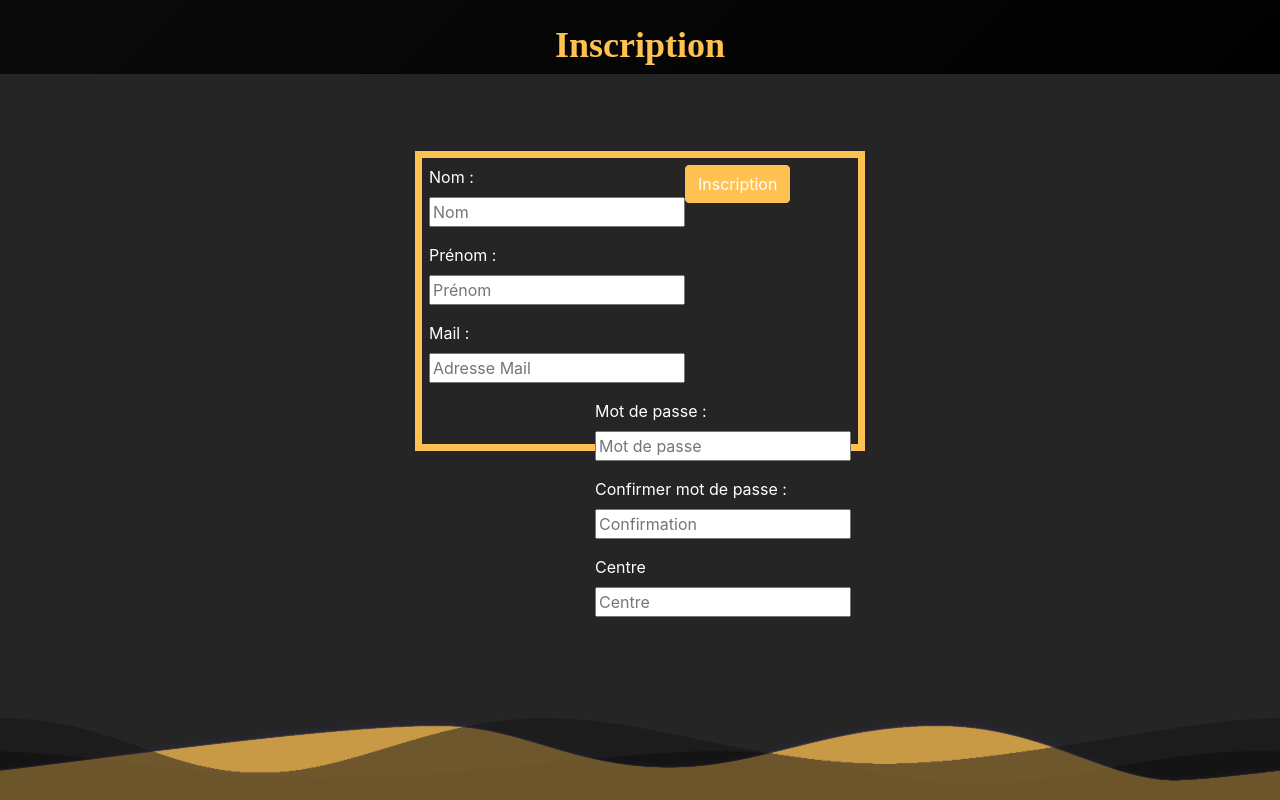
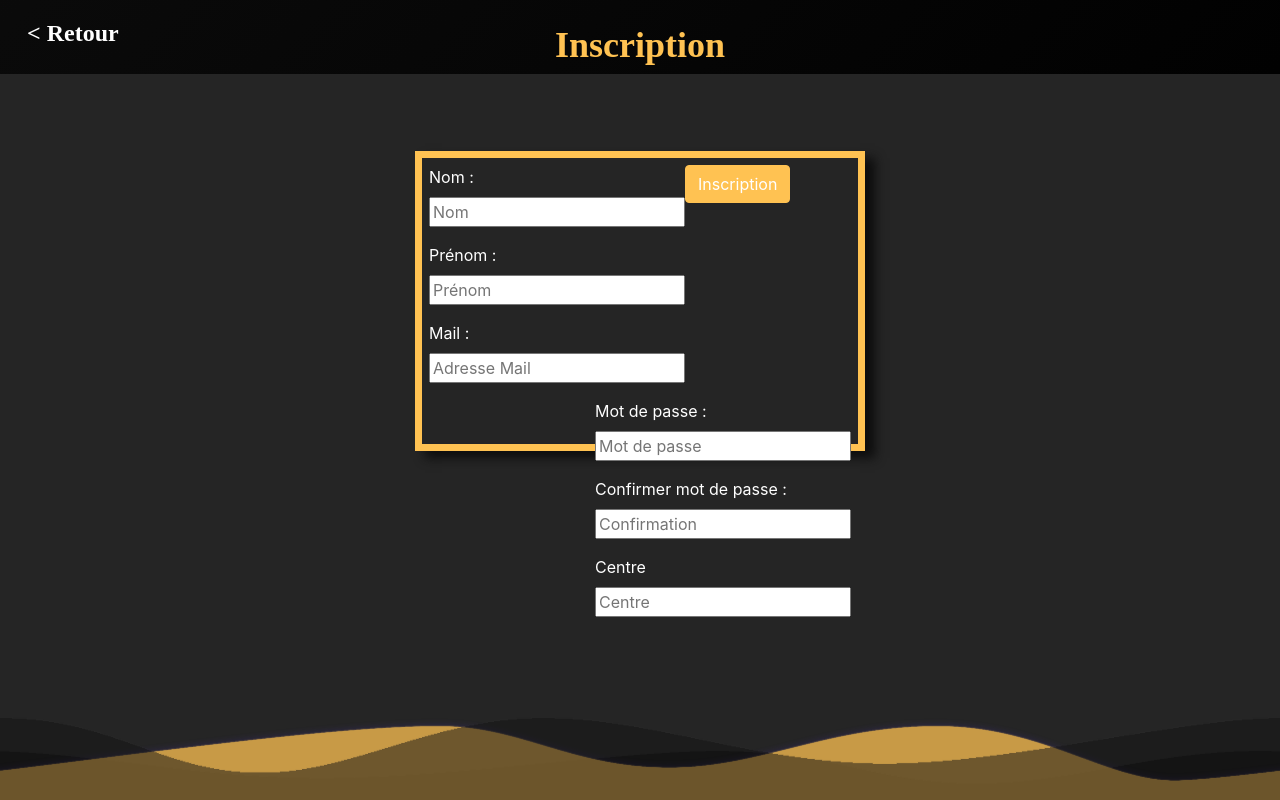
Before and after one commit to BaptisteMiq/ProjetWeb, a Symfony app: template templates/register.html.twig in a window 1280 px wide. Run offline with Twig, Linux system fonts and the light colour scheme; the template is opened without the code that fills it, so the values that code supplies are empty; some libraries are stand-ins or nearby versions.

Commit message:
Minor implements

```diff
--- a/public/css/style.css
+++ b/public/css/style.css
@@ -182,6 +182,7 @@ ul.nav {
     padding: 7px;
 	background-color: #252525;
 	border: 7px solid hsl(39, 100%, 66%);
+	box-shadow: 10px 7px 10px #0d0d0d;
 }
 
 .event_box{
@@ -189,7 +190,6 @@ ul.nav {
     width: 512px;
 	background-color: white;
 	border-left: 17px solid hsl(39, 100%, 66%);
-	box-shadow: #0d0d0d;
 }
 
 .event_box_nav{
--- a/templates/register.html.twig
+++ b/templates/register.html.twig
@@ -12,6 +12,7 @@
  <body>
  <header>
 		<div class="titrehead">Inscription</div>
+		<div class="back"><a href="/">< Retour</a></div>
 	</header>
 
   <p style="color:white; text-align:center;">{{ error is defined ? error : '' }}</p>
```
